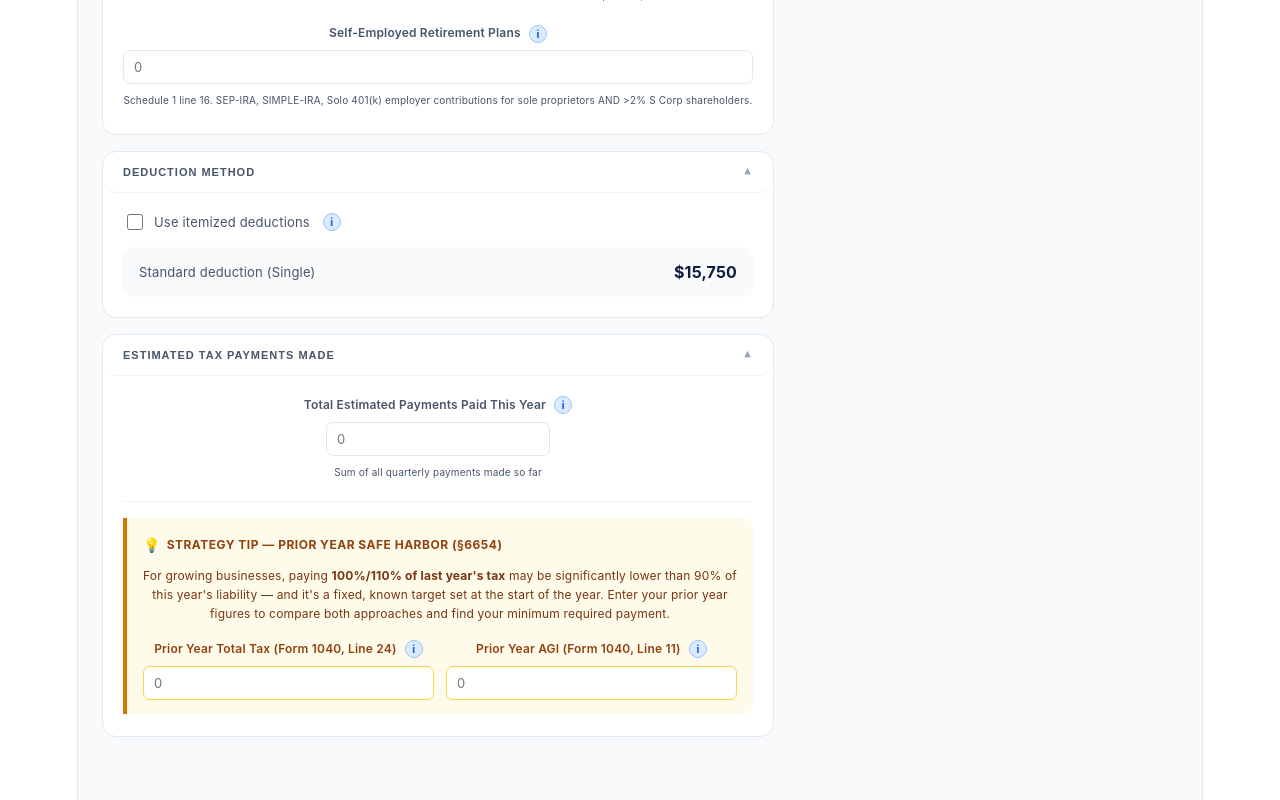
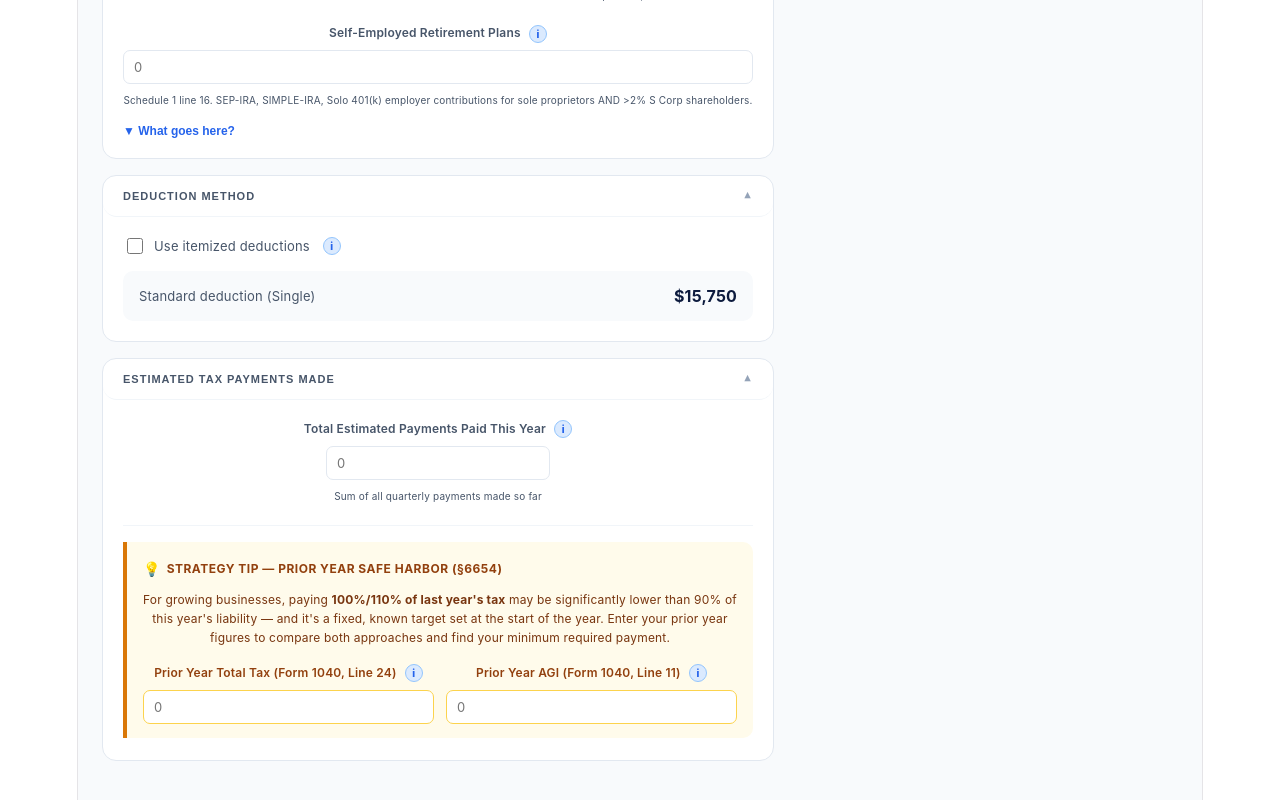
Before and after one commit to natashaverela-speckm/TaxStat360, a React (Vite) app: page /tax-return in a window 1280 px wide. Shown: the part 2696-3496 px from the top of the page. Built offline with nearby package versions, Linux system fonts and the light colour scheme; sample sign-in values are in the browser's storage.

Commit message:
Add guidance for ISO and deduction items in TaxReturn

```diff
--- a/src/TaxReturn.jsx
+++ b/src/TaxReturn.jsx
@@ -925,6 +925,13 @@ export default function TaxReturn() {
             <div style={{ fontSize: 12, color: SL, marginBottom: 12, lineHeight: 1.5, paddingTop: 8 }}>
               If you exercised ISOs this year and held the shares past year-end, the bargain element is an AMT preference item (Form 6251 Line 2i) — it increases your AMTI but does not create regular taxable income.
             </div>
+            <WhatGoesHere items={[
+              'ISO exercise date and spread: find the grant price and FMV at exercise on your Form 3921 (Box 4 minus Box 3, times shares exercised)',
+              'The bargain element (FMV minus exercise price × shares) is the AMT preference item — enter the total here',
+              'AMT only applies if your total AMT income (AMTI) exceeds your exemption ($88,100 single / $137,000 MFJ for 2025)',
+              'If you sold the shares before year-end, you may not have an AMT adjustment — consult your CPA or review Form 3921',
+              'Do NOT enter ISO exercises here if you sold the shares in the same calendar year — that becomes ordinary income or capital gain instead',
+            ]} />
             <label style={{ display: 'flex', alignItems: 'center', gap: 8, cursor: 'pointer', fontSize: 13, color: SL }}>
               <input type="checkbox" checked={hasISO} onChange={e => setHasISO(e.target.checked)} style={{ width: 16, height: 16 }} />
               I exercised ISOs and held shares past year-end
@@ -1000,6 +1007,14 @@ export default function TaxReturn() {
                 })()}
               </div>
             </div>
+            <WhatGoesHere items={[
+              '>2% S-Corp shareholder health insurance (Schedule 1 Line 17): premiums paid by or through the S-Corp for you and your family — deductible only if included as W-2 wages first',
+              'HSA contributions (Form 8889 Line 13): enter your own contributions only — employer contributions already excluded from W-2 wages are not entered here',
+              'Student loan interest (Schedule 1 Line 21): up to $2,500 on qualified student loans — phases out at $85,000 single / $175,000 MFJ (2025)',
+              'Self-employed retirement plans (Schedule 1 Line 16): SEP-IRA, SIMPLE-IRA, or Solo 401(k) employer contributions for >2% S-Corp shareholders and sole proprietors',
+              'Prior-year NOL (Schedule 1 Line 8a): enter as a positive number — post-2017 NOLs are limited to 80% of taxable income before the NOL per IRC §172(a)(2)',
+              'These deductions reduce your AGI directly, before the standard or itemized deduction is applied — making them more valuable than below-the-line itemized deductions',
+            ]} />
           </CollapsibleSection>
 
           {/* Deduction method */}
```
